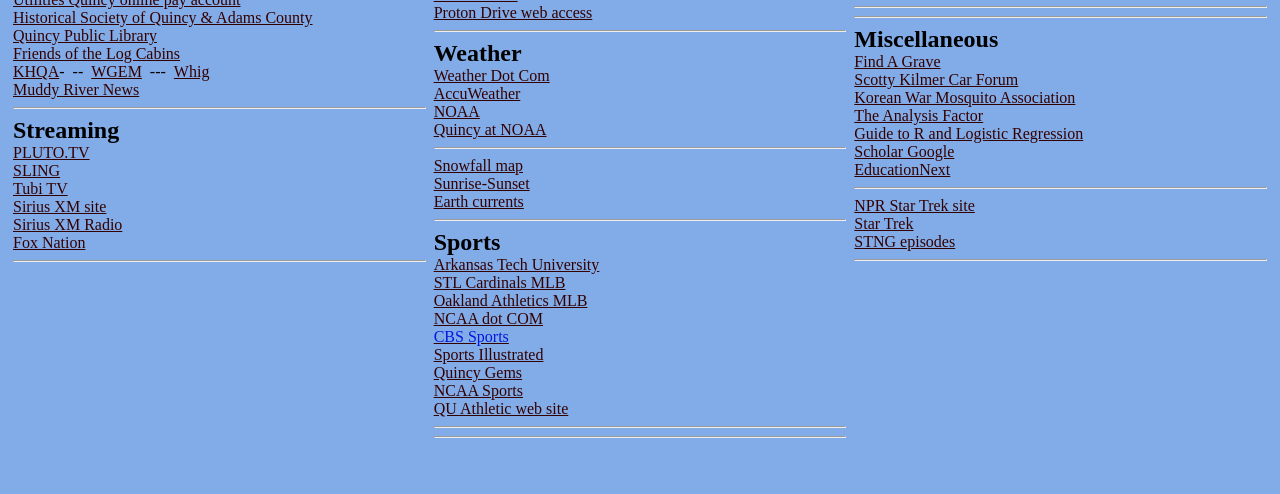
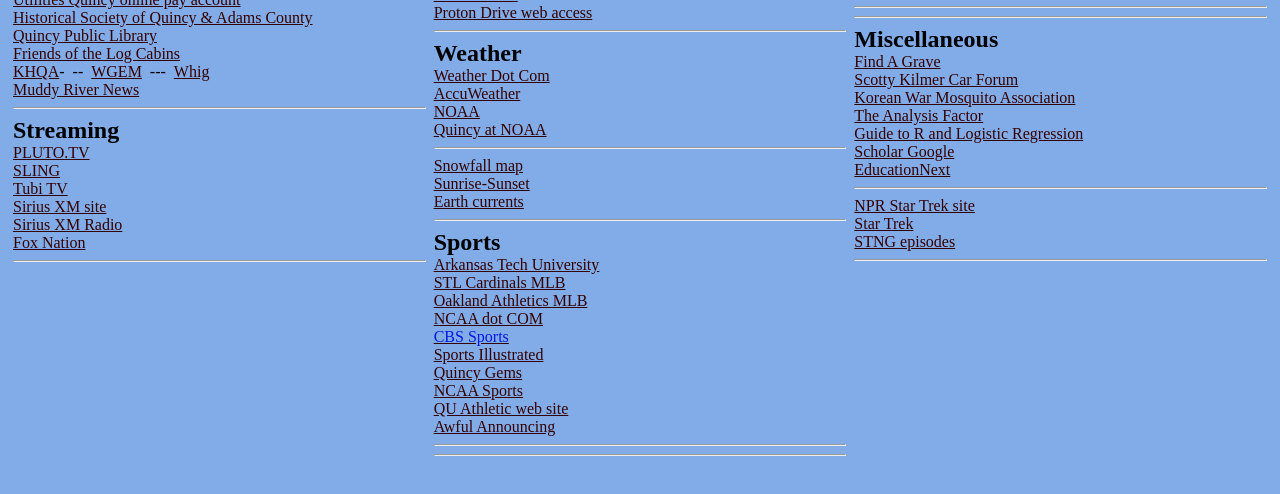
Before and after one commit to ddssite/mainepage, a plain HTML site: page index.html in a window 1280 px wide. Shown: the part 1016-1510 px from the top of the page. Drawn offline with Linux system fonts and the light colour scheme.

Commit message:
added awfulannouncing

```diff
--- a/index.html
+++ b/index.html
@@ -190,6 +190,7 @@ Ancient Faith Radio donation (kindful),
 <a href="https://quincygems.com/">Quincy Gems</a><br>
 <a href="https://ncaa.com/">NCAA Sports</a><br>
 <a href="https://quhawks.com/" target="_blank" rel="noopener noreferrer">QU Athletic web site</a><br>
+<a href="https://awfulannouncing.com/" target="_blank" rel="noopener noreferrer">Awful Announcing</a><br>
 
 <hr>
 <hr>
```
